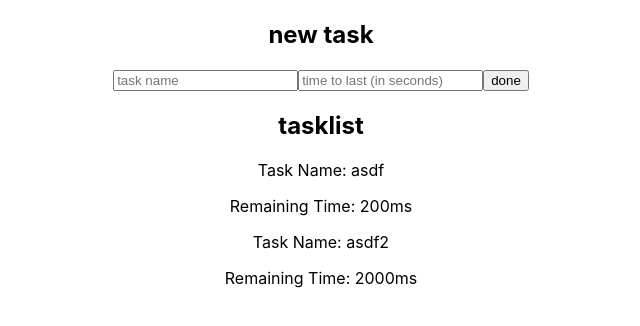
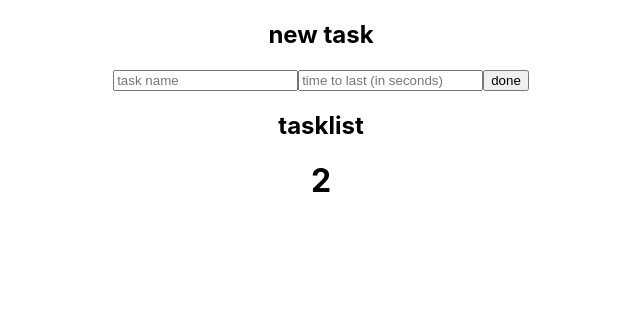
Before and after one commit to emily-yu/mongo-scheduler, a React (Create React App) app in the folder my-app/: page / in a window 1280 px wide. Shown: the top 326 px of the page, without its empty margins (319-959 px from the left). Built offline with nearby package versions, Linux system fonts and the light colour scheme.

Commit message:
pass new tasks to tasklist

```diff
--- a/my-app/src/App.js
+++ b/my-app/src/App.js
@@ -4,20 +4,36 @@ import Task from './components/Task';
 import TaskList from './components/TaskList'
 import TaskCreator from './components/TaskCreator'
 import React from 'react';
+const Child = ({ number }) => <h1>{number}</h1>;
+const Child2 = ({ taskName, timeRemaining }) => <Task name={taskName} timeRemaining={timeRemaining}/>;
 
-function App() {
-  let tasks = [];
+class App extends React.Component{
+  constructor(props){
+       super(props);
+       this.state = { tasks: [], y: 0 };
+       this.addTask = this.addTask.bind(this)
+  }
 
-  const addTask = (taskName, timeRemaining) => {
+  addTask = (taskName, timeRemaining) => {
     console.log(taskName, timeRemaining)
-    // todo: update tasklist component + datastructure
+
+    // update tasklist datastructure
+    this.state.tasks.push({taskName, timeRemaining})
+    this.setState({tasks:this.state.tasks})
+    console.log(this.state.tasks)
+
+    // update tasklist item
   }
-  return (
-    <div className="App">
-        <TaskCreator addTask={addTask}/>
-        <TaskList/>
-    </div>
-  );
+
+  render() {
+    return (
+      <div className="App">
+          <TaskCreator addTask={this.addTask}/>
+          <TaskList tasks={this.state.tasks}/>
+          <Child number={2}/>
+      </div>
+    );
+  }
 }
 
 export default App;
--- a/my-app/src/components/TaskList.js
+++ b/my-app/src/components/TaskList.js
@@ -3,13 +3,25 @@ import Task from './Task';
 class TaskList extends React.Component {
     constructor(props) {
         super(props);
+        console.log("tasklist", this.state)
+        this.state = {
+            data: props.tasks
+        };
+    }
+    componentWillReceiveProps(props){
+        // Desired operations: ex setting state
+        console.log("updated")
+        console.log("Data: ", this.state.data)
     }
     render() {
         return (
           <div>
             <h2>tasklist</h2>
-            <Task name="asdf" timeRemaining="200"/>
-            <Task name="asdf2" timeRemaining="2000"/>
+            {
+                this.state.data.map(item => {
+                    return <Task name={item.taskName} timeRemaining={item.timeRemaining}/>
+                })
+            }
           </div>
         )
       }
```
